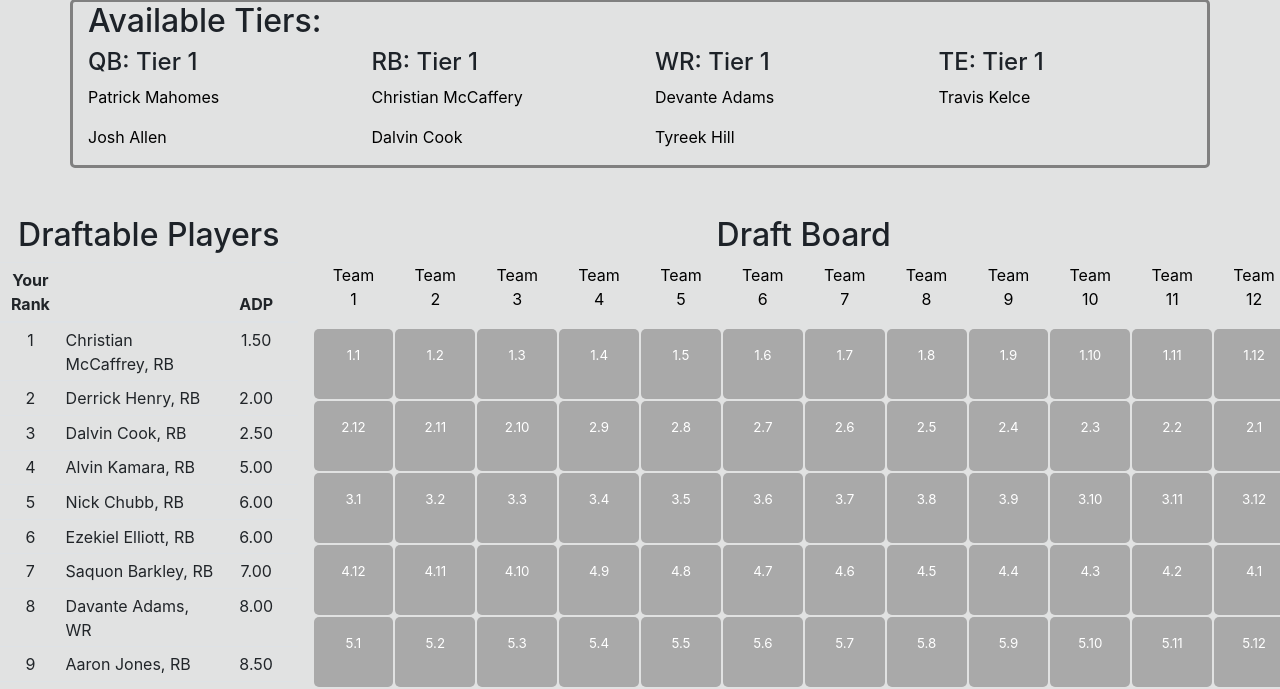
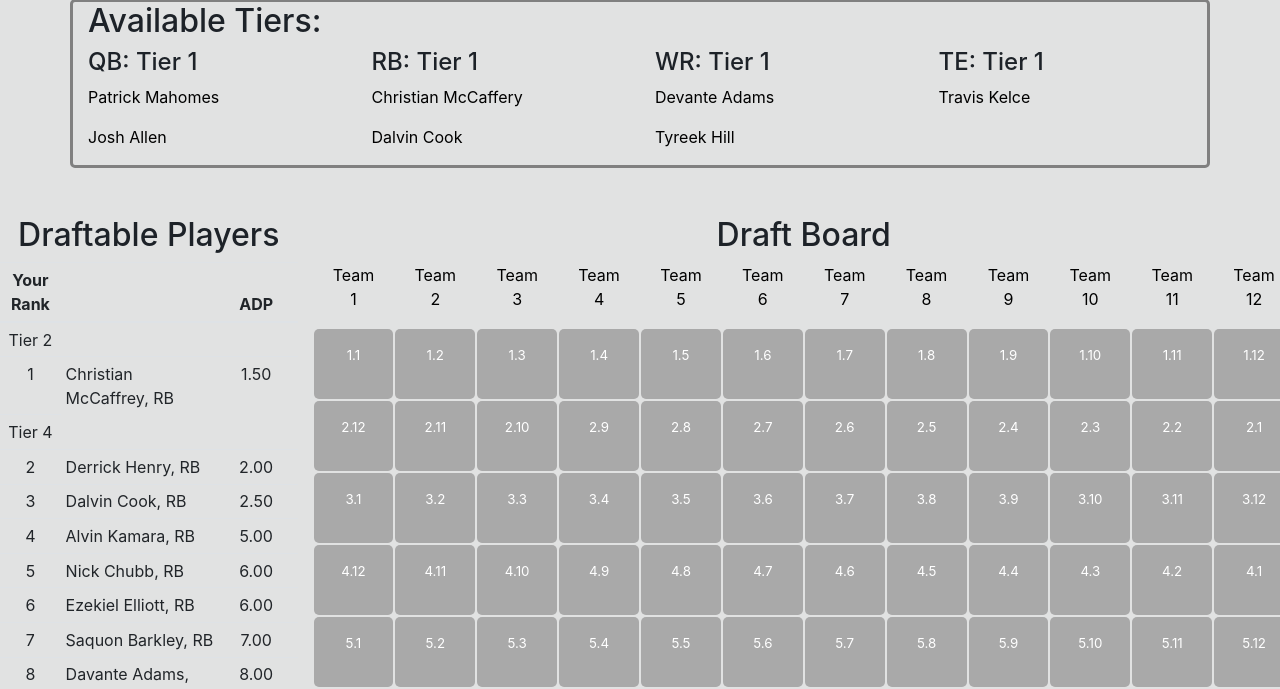
Before and after one commit to n-roth12/FFB-Draft-App, a Flask app: page /draft in a window 1280 px wide. Shown: the part 759-1448 px from the top of the page. Run offline with Flask 2, Linux system fonts and the light colour scheme; a user stored in the database is signed in; data comes from the database, SQL or seed files in the repository; both versions use the stored data as it was after the commit; some libraries are stand-ins or nearby versions.

Commit message:
Changed position colors on draft board.

```diff
--- a/website/forms.py
+++ b/website/forms.py
@@ -35,13 +35,13 @@ class SwapRankForm(FlaskForm):
 	submit = SubmitField(label='Submit Rank Change')
 
 class AddTierForm(FlaskForm):
-	def validate_max_tier_cutoff(self, cutoff_to_check):
+	def validate_new_tier_cutoff(self, new_tier_cutoff_to_check):
 		players = db.session.query(Player, Rank.custom_rank, Rank.custom_tier).join(Rank, Player.id == Rank.player_id).filter(Rank.user_id == current_user.id).order_by(Rank.custom_rank).all()
 		max_tier = players[-1].custom_tier
 		max_tier_cutoff = db.session.query(Rank.custom_rank).filter(Rank.custom_tier == max_tier, Rank.user_id == current_user.id).order_by(Rank.custom_rank).first().custom_rank
-		if int(cutoff_to_check) > len(players):
+		if new_tier_cutoff_to_check.data > len(players):
 			raise ValidationError('Must enter the rank of a ranked player!')
-		elif cutoff_to_check <= max_tier_cutoff:
+		elif new_tier_cutoff_to_check.data <= max_tier_cutoff:
 			raise ValidationError('New tier must be lower than existing tiers!')
 
 	new_tier = IntegerField(label='New Tier', validators=[DataRequired()])
--- a/website/routes.py
+++ b/website/routes.py
@@ -35,18 +35,26 @@ def rankings_page():
     swap_rank_form = SwapRankForm()
     add_tier_form = AddTierForm()
 
-    if request.method == "POST":
+    if swap_rank_form.is_submitted():
         if swap_rank_form.validate_on_submit():
             swapped_player_id = request.form.get('swapped_player')
             new_rank = request.form.get('new_rank')
             player1_object = Rank.query.filter_by(user_id=current_user.id, player_id=swapped_player_id).first()
             player2_object = Rank.query.filter_by(user_id=current_user.id, custom_rank=new_rank).first()
+            new_tier = player2_object.custom_tier
+            old_tier = player1_object.custom_tier
             old_rank = player1_object.custom_rank
             player1_object.custom_rank = new_rank
             player2_object.custom_rank = old_rank
+            player1_object.custom_tier = new_tier
+            player2_object.custom_tier = old_tier
             db.session.commit()
+        elif swap_rank_form.errors != {}:
+            for err_msg in swap_rank_form.errors.values():
+                flash(f'There was an error with swapping ranks {err_msg}', category='danger')
 
-        elif add_tier_form.validate_on_submit():
+    if add_tier_form.is_submitted():
+        if add_tier_form.validate_on_submit():
             new_tier = add_tier_form.new_tier.data
             new_tier_cutoff = add_tier_form.new_tier_cutoff.data
             players_to_adjust = db.session.query(Rank).filter(Rank.user_id == current_user.id, Rank.custom_rank >= new_tier_cutoff).all()
@@ -55,7 +63,7 @@ def rankings_page():
                 db.session.commit()
             flash(f'You successfully added a new tier {new_tier}', category='success')
 
-        if add_tier_form.errors != {}:
+        elif add_tier_form.errors != {}:
             for err_msg in add_tier_form.errors.values():
                 flash(f'There was an error with creating a new tier {err_msg}', category='danger')
 
@@ -145,7 +153,7 @@ def logout_page():
 
 @app.route('/draft')
 def draft_page():
-    players = db.session.query(Player, Rank.custom_rank).join(Rank, Player.id == Rank.player_id).filter(Rank.user_id == current_user.id).order_by(Rank.custom_rank).all()
+    players = db.session.query(Player, Rank.custom_rank, Rank.custom_tier).join(Rank, Player.id == Rank.player_id).filter(Rank.user_id == current_user.id).order_by(Rank.custom_rank).all()
     swap_rank_form = SwapRankForm()
     return render_template('draft.html', players=players, swap_rank_form=swap_rank_form)
 
--- a/website/templates/draft.html
+++ b/website/templates/draft.html
@@ -133,7 +133,15 @@
 				</tr>
 			</thead>
 			<tbody>
+				{% set counter = [0] %}
 				{% for player in players %}
+					{% if player.custom_tier > counter|last %}
+						<tr class="tier-row">
+							<td>Tier {{ player.custom_tier }}</td>
+						</tr>
+					{% endif %}
+					{% if counter.append(player.custom_tier) %}
+					{% endif %}
 					<tr class="player-row" id="{{ player[0].id }}-row">
 						<td>{{ player.custom_rank }}</td>
 						<td class="text-left name">{{ player[0].name }}, {{ player[0].position }}</td>
@@ -212,19 +220,19 @@
 	}
 
 	.QB {
-		background-color: #c402a7;
+		background-color: #C402A7;
 	}
 
 	.RB {
-		background-color: #0042e8;
+		background-color: #526EFF;
 	}
 
 	.WR {
-		background-color: #00ad23;
+		background-color: #699D4C;
 	}
 
 	.TE {
-		background-color: #fd4a22;
+		background-color: #C0392B;
 	}
 
 	.advice-bar {
```
Also changed, not shown: website/rankings.db.
